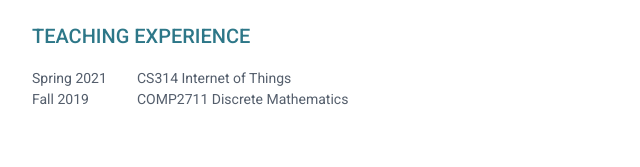
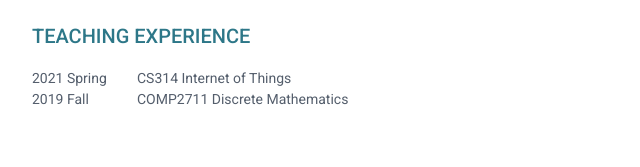
Before and after one commit to JerrodFeng/jerrodfeng.github.io, a plain HTML site: page index.html in a window 1280 px wide. Shown: the part 1400-1567 px from the top of the page, 188-828 px from the left. Drawn offline with Linux system fonts and the light colour scheme.

Commit message:
Update index.html

```diff
--- a/index.html
+++ b/index.html
@@ -187,13 +187,13 @@
 			<div class="Research Experience">
 			<div class="item">
 				<div class = "row">
-					<div class = "col-md-2" ><span text-align:right>Spring 2021</span></div>
+					<div class = "col-md-2" ><span text-align:right>2021 Spring</span></div>
 					<div class="col-md-10">CS314 Internet of Things</div>
 				</div>
 			</div><!--//item-->
 			<div class="item">
 				<div class = "row">
-					<div class = "col-md-2" ><span text-align:right>Fall 2019</span></div>
+					<div class = "col-md-2" ><span text-align:right>2019 Fall</span></div>
 					<div class="col-md-10">COMP2711 Discrete Mathematics</div>
 				</div>
 			</div><!--//item-->
```
